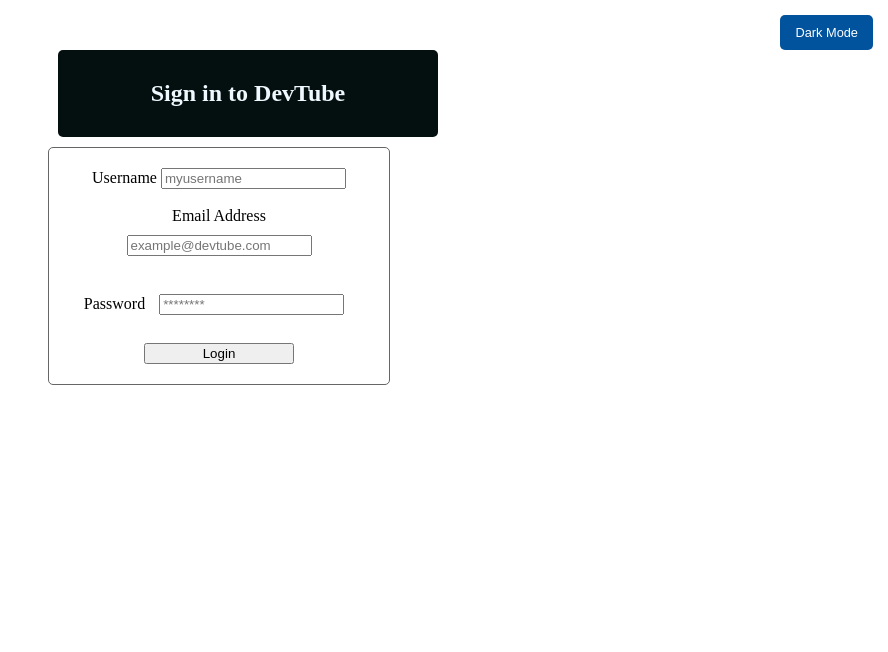
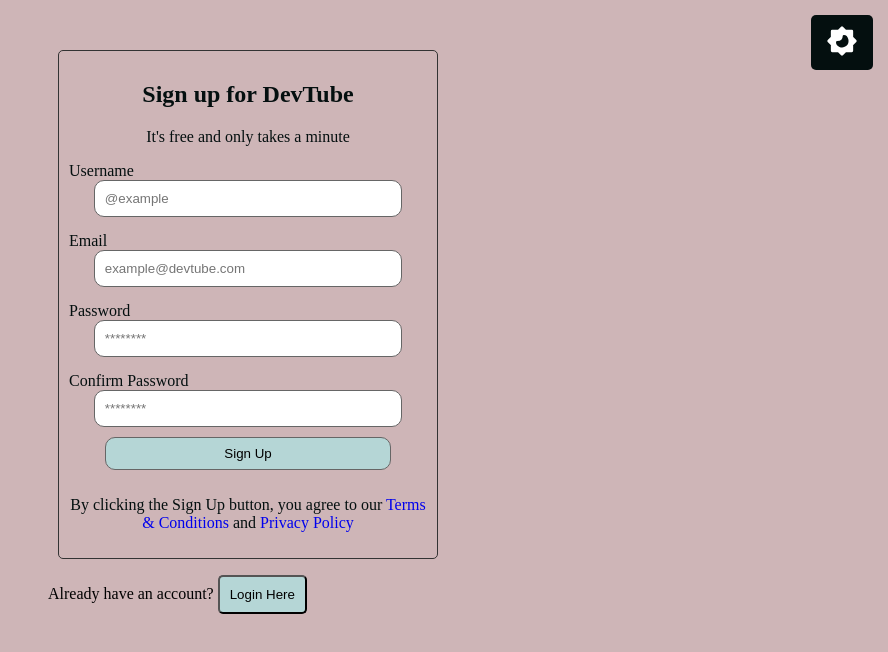
Before and after one commit to oyieroyier/devtube, a plain HTML site: page index.html in a window 1280 px wide. Shown: the whole page, without its empty margins (392-1280 px from the left). Drawn offline with Linux system fonts and the light colour scheme; a web font is replaced by a local one.

Commit message:
"Add new Authentication page with both a sign up and sign in option. Cleaner Interface."

```diff
--- a/index.html
+++ b/index.html
@@ -10,46 +10,121 @@
 			href="https://fonts.googleapis.com/css2?family=Raleway&family=Titan+One&display=swap"
 			rel="stylesheet"
 		/>
+		<link
+			href="https://fonts.googleapis.com/css2?family=BioRhyme&display=swap"
+			rel="stylesheet"
+		/>
 
 		<title>DevTube</title>
 	</head>
 	<body>
-		<button id="button" class="btn">Dark Mode</button>
+		<button id="button" class="btn">
+			<svg width="32" height="32" viewBox="0 0 48 48">
+				<mask id="svgIDa">
+					<g
+						fill="none"
+						stroke-linecap="round"
+						stroke-linejoin="round"
+						stroke-miterlimit="10"
+						stroke-width="4"
+					>
+						<path
+							fill="#fff"
+							stroke="#fff"
+							d="m24.003 4l5.27 5.27h9.457v9.456l5.27 5.27l-5.27 5.278v9.456h-9.456L24.004 44l-5.278-5.27H9.27v-9.456L4 23.997l5.27-5.27V9.27h9.456L24.003 4Z"
+						/>
+						<path
+							fill="#000"
+							stroke="#000"
+							d="M27 17c0 8-5 9-10 9c0 4 6.5 8 12 4s2-13-2-13Z"
+						/>
+					</g>
+				</mask>
+				<path fill="currentColor" d="M0 0h48v48H0z" mask="url(#svgIDa)" />
+			</svg>
+		</button>
 		<div id="bod">
 			<div id="loginContainer">
 				<div id="welcome">
-					<h2 id="">Sign in to DevTube</h2>
-				</div>
+					<h2 id="wel">Sign up for DevTube</h2>
+					<p id="come">It's free and only takes a minute</p>
+
 					<div id="login">
 						<form id="fom">
+							<div class="form-group">
 								<label for="username">Username</label>
-						<input type="text" name="username" id="" placeholder="myusername" />
-						<br />
-						<br />
-						<label for="email">Email Address</label>
+								<input type="text" name="email" id="" placeholder="@example" />
+							</div>
+							<div class="form-group">
+								<label for="email">Email</label>
 								<input
-							type="email"
-							name=""
-							class="inputs"
+									type="text"
+									name="email"
+									id=""
 									placeholder="example@devtube.com"
 								/>
-						<br />
-						<br />
+							</div>
+							<div class="form-group">
 								<label for="password">Password</label>
 								<input
 									type="text"
 									name="password"
-							class="inputs"
+									id=""
 									placeholder="********"
 								/>
+							</div>
+							<div class="form-group">
+								<label for="password">Confirm Password</label>
+								<input
+									type="text"
+									name="password"
+									id=""
+									placeholder="********"
+								/>
+							</div>
+
+							<button id="logs" class="btns">Sign Up</button>
+
+							<p class="bottom-text">
+								By clicking the Sign Up button, you agree to our
+								<a href="#">Terms & Conditions</a> and
+								<a href="#">Privacy Policy</a>
+							</p>
 						</form>
-					<br />
-					<button id="logs">Login</button>
 					</div>
+				</div>
+				<div id="signin-redirect">
+					<form id="sign">
+						<div class="form-group">
+							<label for="username">Username</label>
+							<input
+								type="text"
+								name="password"
+								id=""
+								placeholder="@username"
+							/>
+						</div>
+						<div class="form-group">
+							<label for="password">Password</label>
+							<input type="text" name="password" id="" placeholder="********" />
+						</div>
+
+						<button class="btns">Login</button>
+					</form>
+				</div>
+				<p id="have-account">Already have an account? <button id="remove-signup">Login Here</button></p>
 			</div>
 		</div>
 		<div id="devtube">
-			<h1>DevTube</h1>
+			<h1>
+				<svg width="32" height="32" viewBox="0 0 24 24">
+					<path
+						fill="#888888"
+						d="m24 12l-5.657 5.657l-1.414-1.414L21.172 12l-4.243-4.243l1.414-1.414L24 12zM2.828 12l4.243 4.243l-1.414 1.414L0 12l5.657-5.657L7.07 7.757L2.828 12zm6.96 9H7.66l6.552-18h2.128L9.788 21z"
+					/>
+				</svg>
+				DevTube
+			</h1>
 			<div id="intro">
 				<ul class="menuBar">
 					<li>YouTube</li>
--- a/src/index.js
+++ b/src/index.js
@@ -21,12 +21,30 @@
 	});
 }
 
-document.getElementById("logs").addEventListener("click", displayDevTube);
-
-function displayDevTube() {
+document.getElementById("fom").addEventListener("submit", displayDevTube);
+document.getElementById("sign").addEventListener("submit", displayDevTube);
+document
+	.getElementById("remove-signup")
+	.addEventListener("click", removeSignup);
+function displayDevTube(e) {
+	e.preventDefault();
 	let login = document.getElementById("bod");
 	let devTube = document.getElementById("devtube");
 
 	login.style.display = "none";
 	devTube.style.display = "contents";
 }
+
+function removeSignup() {
+	let signup = document.getElementById("login");
+	let signin = document.getElementById("signin-redirect");
+	let p = document.getElementById("have-account");
+	let welcomeMessage = document.getElementById("wel");
+	let additionalMessage = document.getElementById("come");
+
+	welcomeMessage.textContent = "Welcome Back to DevTube";
+	p.style.display = "none";
+	additionalMessage.style.display = "none";
+	signup.style.display = "none";
+	signin.style.display = "contents";
+}
--- a/style/style.css
+++ b/style/style.css
@@ -2,9 +2,12 @@
 
 body {
 	margin: 50px;
+	background: #ceb5b7;
+	/* margin: auto; */
 }
 h1 {
-	text-align: center;
+	/* margin-left: 50px; */
+	/* text-align: center; */
 }
 #container {
 	border: 1px solid #666;
@@ -103,29 +106,27 @@
 	padding: 10px 15px;
 	border: none;
 	border-radius: 5px;
-	background-color: #00539cff;
+	background-color: #040f0f;
 	color: white;
 	cursor: pointer;
 	font-size: 0.8em;
 }
 
 #button:hover {
-	background-color: #45a049;
+	background-color: #d2d1d3;
 }
 
 body.night-mode {
 	background-color: #000;
-	color: #fff;
+	color: aliceblue;
 }
 
-/* index.html Styling */
-
 #login {
-	max-width: 300px;
-	border: #666 solid 1px;
-	padding: 20px;
+	max-width: 450px;
+	/* border: #666 solid 1px; */
+	/* padding: 10px; */
 	display: block;
-	border-radius: 5px;
+	/* border-radius: 5px; */
 }
 
 #signin {
@@ -145,7 +146,7 @@
 	margin: auto;
 	display: block;
 	max-width: 400px;
-	text-align: center;
+	/* text-align: center; */
 }
 #loginContainer {
 	max-width: 400px;
@@ -158,17 +159,15 @@
 
 #welcome {
 	display: block;
-	background: #040f0f;
-	color: aliceblue;
+	/* background: #040f0f; */
+	color: #040f0f;
 	border-radius: 5px;
 	padding: 10px;
 	margin: 10px;
+	/* margin-left: 55px; */
+	border: 1px solid #333;
 	text-align: center;
-}
-
-#logs {
-	text-align: center;
-	width: 50%;
+	font-family: "BioRhyme", serif;
 }
 
 .menuBar {
@@ -212,6 +211,67 @@
 }
 
 #devtube h1 {
-	font-family: 'Raleway', sans-serif;
-font-family: 'Titan One', cursive;
+	font-family: "Raleway", sans-serif;
+	font-family: "Titan One", cursive;
 }
+
+#fom {
+	display: block;
+}
+
+.form-group {
+	margin-top: 15px;
+}
+
+.form-group label {
+	display: block;
+	text-align: left;
+}
+
+.form-group input {
+	width: 80%;
+	padding: 10px;
+	border-radius: 10px;
+	border: 1px solid #666;
+}
+
+.btns {
+	text-align: center;
+	width: 80%;
+	cursor: pointer;
+	border-radius: 10px;
+	padding: 8px;
+	margin: 10px;
+	border: 1px solid #666;
+	background: #b5d6d6;
+}
+
+.bottom-text a {
+	text-decoration: none;
+}
+
+#signin-redirect {
+	display: none;
+	/* display: block; */
+	/* background: #040f0f; */
+	color: #040f0f;
+	border-radius: 5px;
+	padding: 10px;
+	margin: 10px;
+	/* margin-left: 55px; */
+	border: 1px solid #333;
+	text-align: center;
+	font-family: "BioRhyme", serif;
+	max-width: 400px;
+}
+
+#have-account {
+	font-family: "BioRhyme", serif;
+}
+
+#remove-signup {
+	padding: 10px;
+	border-radius: 5px;
+	background: #b5d6d6;
+	cursor: pointer;
+}
```
Lines whose indentation alone changed are shown as unchanged.
